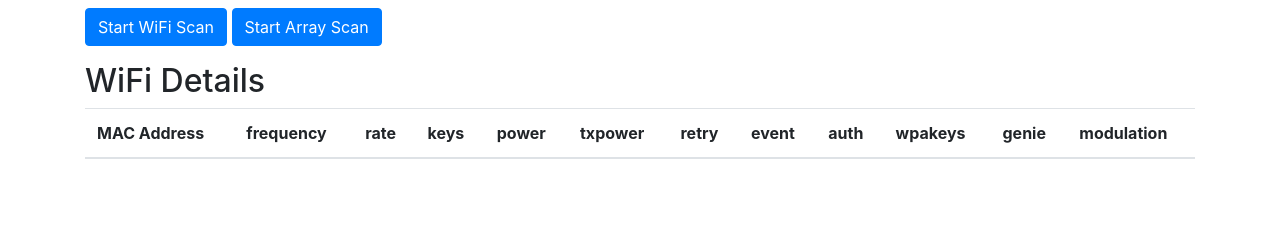
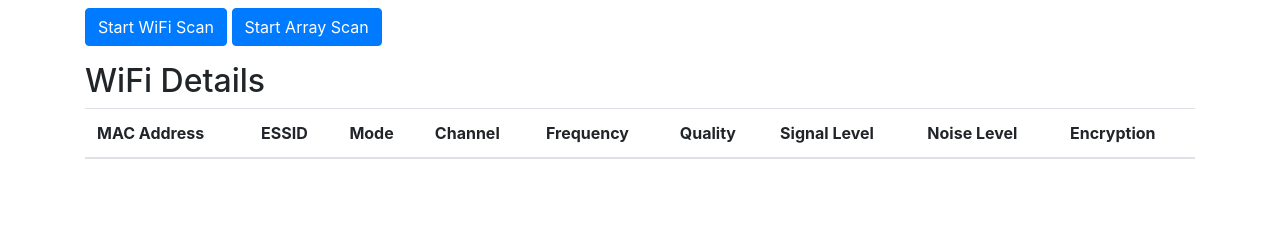
Before and after one commit to NecSorte/hackasat, a Flask app: template templates/index.html in a window 1280 px wide. Shown: the part 357-597 px from the top of the page. Run offline with Flask 2, Linux system fonts and the light colour scheme; the template is opened without the code that fills it, so the values that code supplies are empty; some libraries are stand-ins or nearby versions.

Commit message:
Update index.html

```diff
--- a/templates/index.html
+++ b/templates/index.html
@@ -40,24 +40,20 @@
                 <thead>
                     <tr>
                         <th>MAC Address</th>
-                        <th>frequency</th>
-                        <th>rate</th>
-                        <th>keys</th>
-                        <th>power</th>
-                        <th>txpower</th>
-                        <th>retry</th>
-                        <th>event</th>
-                        <th>auth</th>
-                        <th>wpakeys</th>
-                        <th>genie</th>
-                        <th>modulation</th>
+                        <th>ESSID</th>
+                        <th>Mode</th>
+                        <th>Channel</th>
+                        <th>Frequency</th>
+                        <th>Quality</th>
+                        <th>Signal Level</th>
+                        <th>Noise Level</th>
+                        <th>Encryption</th>
                     </tr>
                 </thead>
                 <tbody>
                 </tbody>
             </table>
         </div>
-    </div>
 
 
 <script>
@@ -197,12 +193,13 @@ $(document).ready(function() {
             var row = $('<tr>');
             row.append($('<td>').text(device.mac));
             row.append($('<td>').text(device.essid));
-            row.append($('<td>').text(device.protocol));
             row.append($('<td>').text(device.mode));
+            row.append($('<td>').text(device.channel));
             row.append($('<td>').text(device.frequency));
+            row.append($('<td>').text(device.quality));
+            row.append($('<td>').text(device.signal));
+            row.append($('<td>').text(device.noise));
             row.append($('<td>').text(device.encryption));
-            row.append($('<td>').text(device.rate));
-            row.append($('<td>').text(device.signal));
 
             tableBody.append(row);
         });
```
